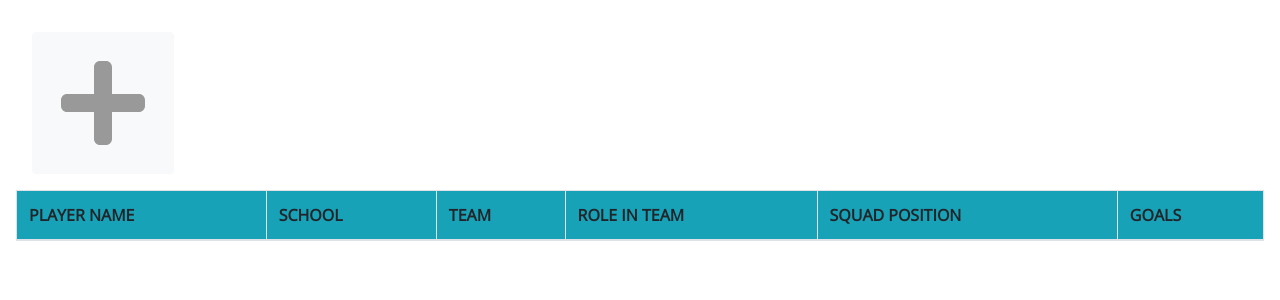
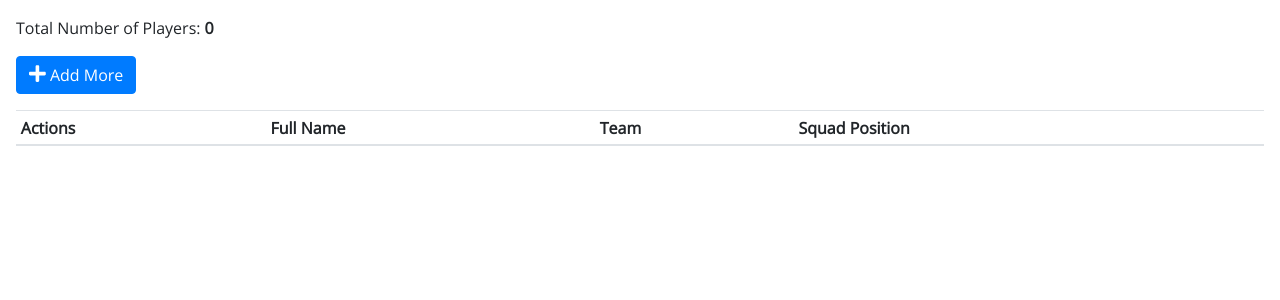
Before and after one commit to babonaresh/msa, a Django app: page /player_list in a window 1280 px wide. Shown: the part 110-410 px from the top of the page. Run offline with Django 3.2, Linux system fonts and the light colour scheme; data that the repository does not hold is empty; some libraries are stand-ins or nearby versions.

Commit message:
Added Player Detail and Player List

```diff
--- a/msa_app/models.py
+++ b/msa_app/models.py
@@ -119,7 +119,7 @@ class Match(models.Model):
         self.save()
 
     def __str__(self):
-        return str(self.home_team) + ' vs ' + str(self.guest_team) + ' - ' + str(self.match_day)
+        return str(self.home_team) + ' vs ' + str(self.guest_team) + ' (' + str(self.match_day) + ')'
 
 class Player(models.Model):
     ELIGIBITY_CHOICES = (
--- a/msa_app/static/css/style.css
+++ b/msa_app/static/css/style.css
@@ -88,6 +88,12 @@ h2, h3 {
 
 }
 @media (max-width: 576px) {
+    h1 {
+        font-size: 1.8rem;
+    }
+    h2{
+        font-size: 1.4rem;
+    }
     h3 {
         font-size: 1.1rem;
     }
--- a/msa_app/templates/custom/player_list.html
+++ b/msa_app/templates/custom/player_list.html
@@ -4,46 +4,50 @@
 <div class="container-fluid padding">
 <div class="row padding">
 <div class="col-md-12">
-    <div class="tabbable">
-      <!--  <ul class="nav nav-tabs" id="myTab" role="tablist">
-        <li><a class="nav-link" id="Players-tab" data-toggle="tab" href="#Players" role="tab" aria-controls="Players" aria-selected="true">PLAYERS</a></li>
-        </ul></br>
-          <div class="tab-pane fade" id="Players" role="tabpanel" aria-labelledby="results-tab" >-->
-              <table class="table table-striped table-bordered table-hover">
+    <p>
+        Total Number of Players: <strong>{{player_count}}</strong><br>
+    </p>
+    <p>
+        <a href="{% url 'msa_app:player_new' %}"  class="btn btn-primary">
+            <i class="fas fa-plus" style="font-size: 1.2em; margin: 0rem; color: #FFFFFF; text-decoration: none;"></i> Add More</a>
+    </p>
+    <div class="table-responsive">
+        <table class="table table-sm table-hover">
             <thead>
-                 <tr class="bg-info">
-                      <th>PLAYER NAME </th>
-                      <th>SCHOOL</th>
-                      <th>TEAM</th>
-                      <th>ROLE IN TEAM</th>
-                      <th>SQUAD POSITION</th>
-                      <th>GOALS</th>
+                <tr>
+                    <th>Actions</th>
+                    <th>Full Name</th>
+                    <th>Team</th>
+                    <th>Squad Position</th>
                 </tr>
-                     <div class="col-xs4- col-sm-4 col-md-2 col-lg-1">
-                         <a href="{% url 'msa_app:player_new' %}"  class="btn btn-light">
-                         <i class="fas fa-plus"></i>
-                         </a>
-                     </div>
             </thead>
             <tbody>
                 {% for player in player_list %}
                 <tr>
-                      <td>{{ player.first_name}}{{ player.last_name }}</td>
-                      <td>{{ player.team.school}}</td>
-                      <td>{{ player.team}}</td>
-                      <td>{{ player.team_role }}</td>
+                    <td>
+                        <a class="fa-icons" href="{% url 'msa_app:player_detail' pk=player.pk %}">
+                            <i class="fa fa-eye"></i>
+                        </a>
+                        &nbsp
+                        <a class="fa-icons" href="{% url 'msa_app:player_edit' pk=player.pk %}">
+                            <i class="fa fa-edit"></i>
+                        </a>
+                        &nbsp
+                        <a class="fa-icons" href="{% url 'msa_app:player_delete' pk=player.pk %}" onclick="return confirm('Are you sure you want to Delete?')">
+                            <i class="fa fa-trash"></i>
+                        </a>
+                    </td>
+                    <td>
+                        {{ player.first_name}}
+                        &nbsp
+                        {{player.last_name}}
+                    </td>
+                    <td>{{ player.team }}</td>
                     <td>{{ player.squad_position }}</td>
-                      <td>{{ goal.player}}</td>
-                      <td><a href="{% url 'msa_app:player_edit' pk=player.pk %}" class="card-link">Edit</a></td>
-                      <td><a href="{% url 'msa_app:player_delete' pk=player.pk %}" onclick="return confirm('Are you sure you want to Delete?')" class="card-link">Delete</a></td>
                 </tr>
                 {% endfor %}
-
             </tbody>
       </table>
-          </div>
-        </div>
-
     </div>
 </div>
 </div>
--- a/msa_app/urls.py
+++ b/msa_app/urls.py
@@ -23,6 +23,7 @@ urlpatterns = [
     path('player_list', views.player_list, name='player_list'),
     path('player_list/<int:pk>/', views.myteamplayer_list, name='myteamplayer_list'),
     path('player/new/', views.player_new, name='player_new'),
+    path('player/<int:pk>/', views.player_detail, name='player_detail'),
     path('player/<int:pk>/edit/', views.player_edit, name='player_edit'),
     path('player/<int:pk>/delete/', views.player_delete, name='player_delete'),
 
--- a/msa_app/views.py
+++ b/msa_app/views.py
@@ -98,8 +98,21 @@ def team_delete(request, pk):
 ##############
 def player_list(request):
     player_list = Player.objects.filter(created_date__lte=timezone.now())
+    player_count = player_list.count()
     return render(request, 'custom/player_list.html',
-                 {'player_list': player_list})
+                 {'player_list': player_list,
+                  'player_count': player_count})
+
+def player_detail(request, pk):
+    player = get_object_or_404(Player, pk=pk)
+    team = player.team
+    goal_list = Goal.objects.filter(player=player).order_by('-created_date')[:5]
+    #goal_list = Goal.objects.filter(player=player)
+    goals_count = goal_list.count()
+    return render(request, 'custom/player_detail.html', {'player': player,
+                                                'goal_list': goal_list,
+                                                'goals_count': goals_count,
+                                                'team': team })
 
 @login_required
 def myteamplayer_list(request, pk):
```
Also changed, not shown: msa_app/templates/custom/player_detail.html (added, +48 -0 lines), media_cdn/team-logo/sample8.png (added). Lines whose indentation alone changed are shown as unchanged.
